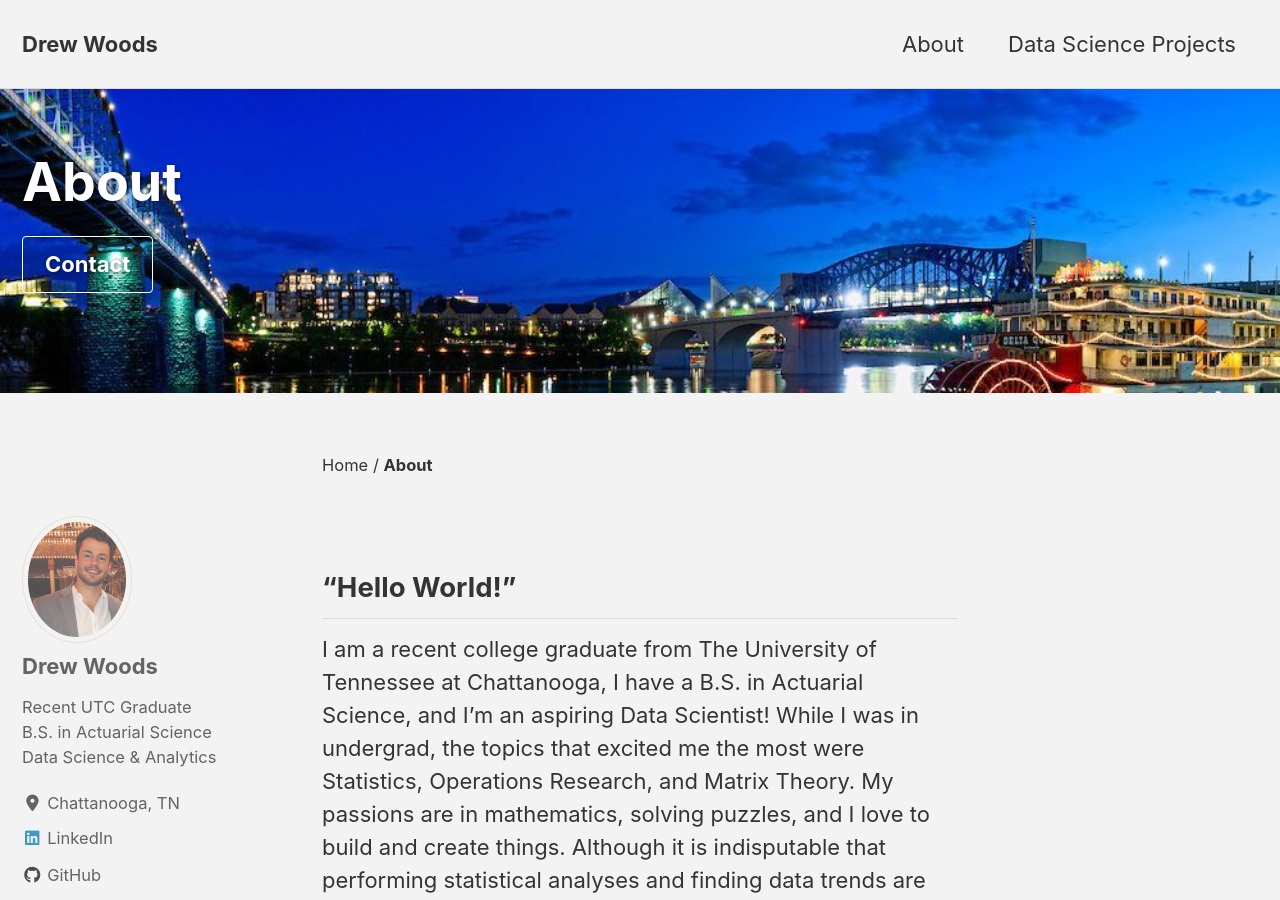
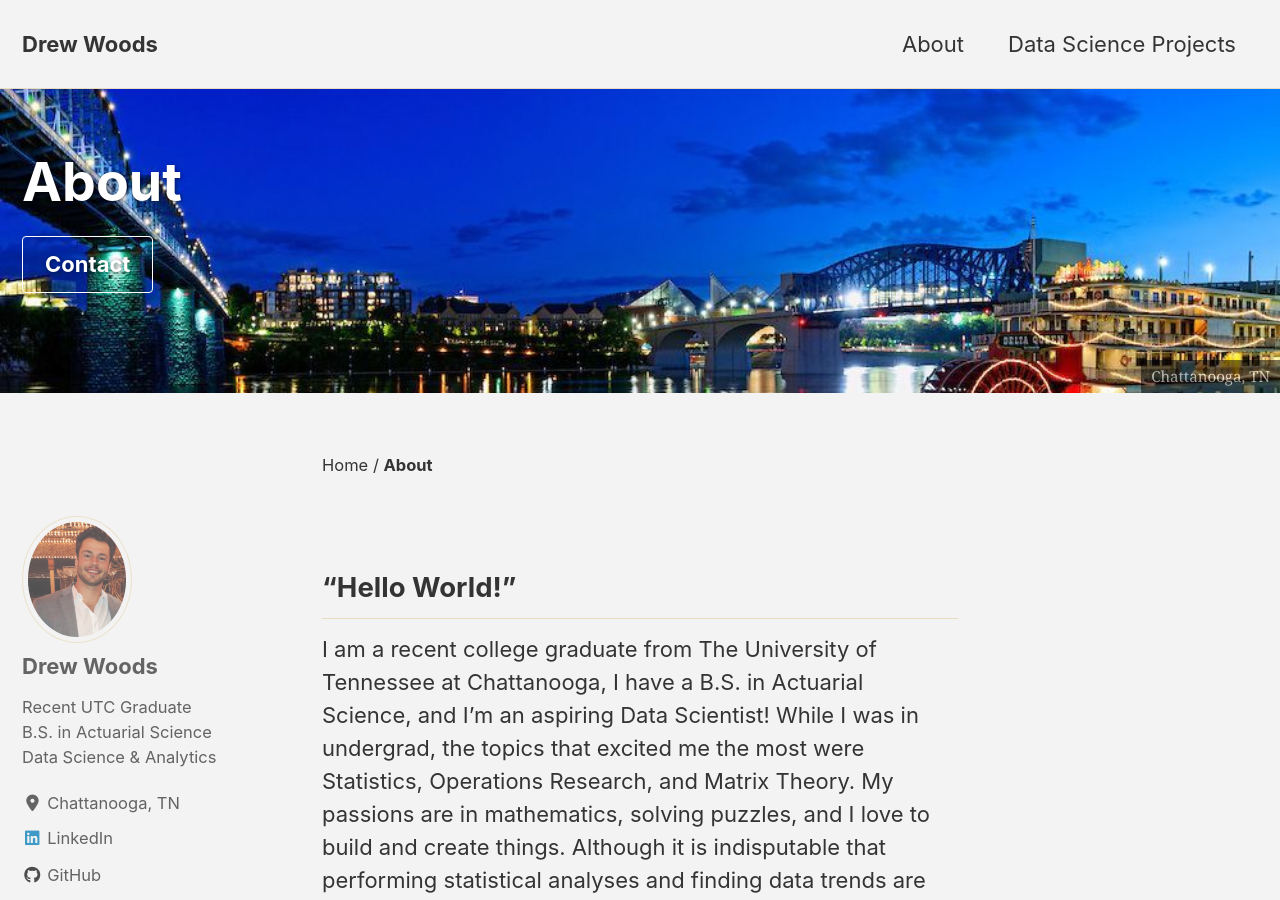
Before and after one commit to backdoordata/backdoordata.github.io, a Jekyll site: the page built from _pages/about.md, in a window 1280 px wide and 900 px high. Built offline with Jekyll 4.4.1, drawn with Linux system fonts in a browser that asks for light colours; cached includes are drawn as plain includes; nearby versions of some CDN libraries.

Commit message:
ML Proj1

```diff
--- a/_pages/about.md
+++ b/_pages/about.md
@@ -5,7 +5,7 @@
 breadcrumbs: true
 header:
     overlay_image: "/images/night-nooga-header.jpg"
-    caption: ""
+    caption: "Chattanooga, TN"
     actions:
       - label: "Contact"
         url: "https://www.linkedin.com/in/drew-woods-4b609b17a/"
@@ -16,4 +16,4 @@
 
 Shortly following graduation in early January of 2020, I wrote my first line of code -- I've been entirely self taught thus far. I'd be lying if I said it was as easy as all the people on the forums and YouTube make it out to be. It's quite challenging, easily discouraging, and with the enormous amount of readily accessible information, it can feel like trying to take a drink of water from a fire hose.
 
-&nbsp;&nbsp;&nbsp;&nbsp;&nbsp;&nbsp;&nbsp;&nbsp;&nbsp;&nbsp;&nbsp;&nbsp;&nbsp;&nbsp; So, I created this portfolio to document my journey.
+**<center><span style="font-size:1.1em;">So, I created this portfolio to document my journey.</span></center>**
```
